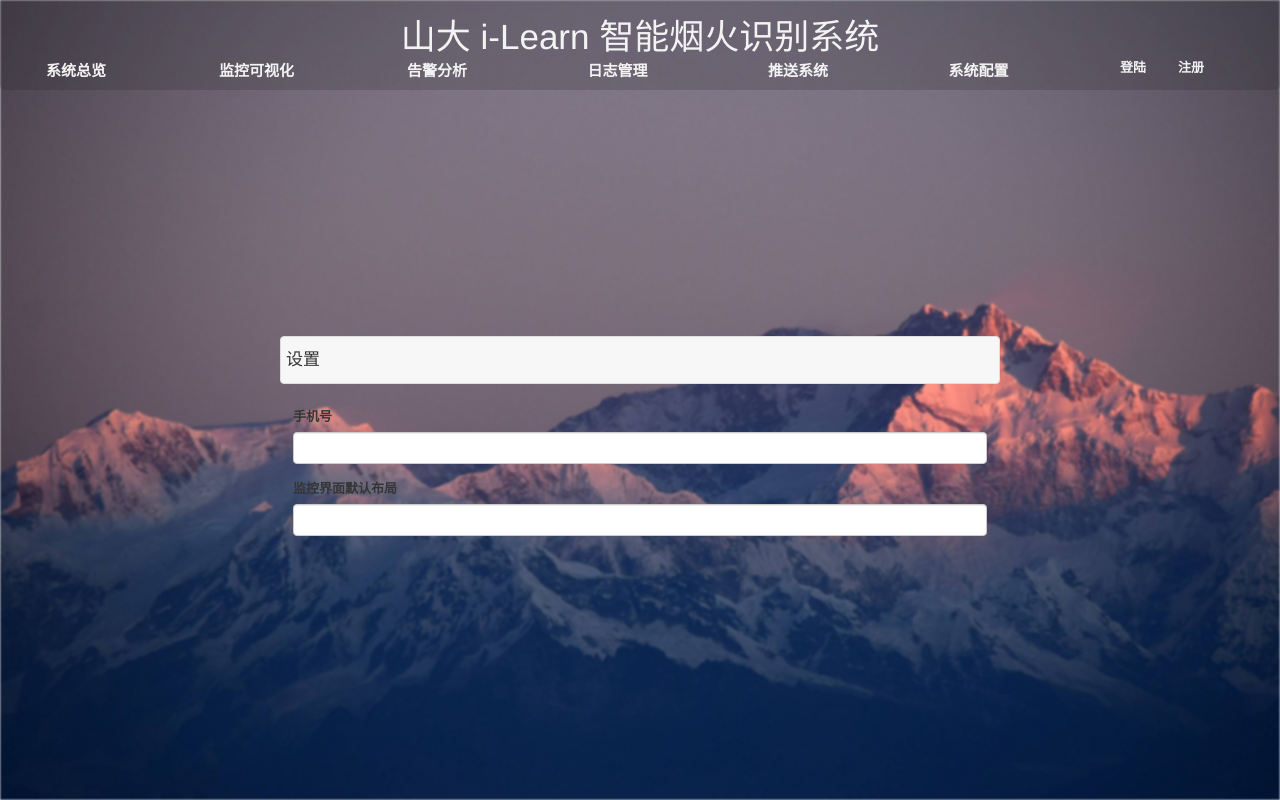
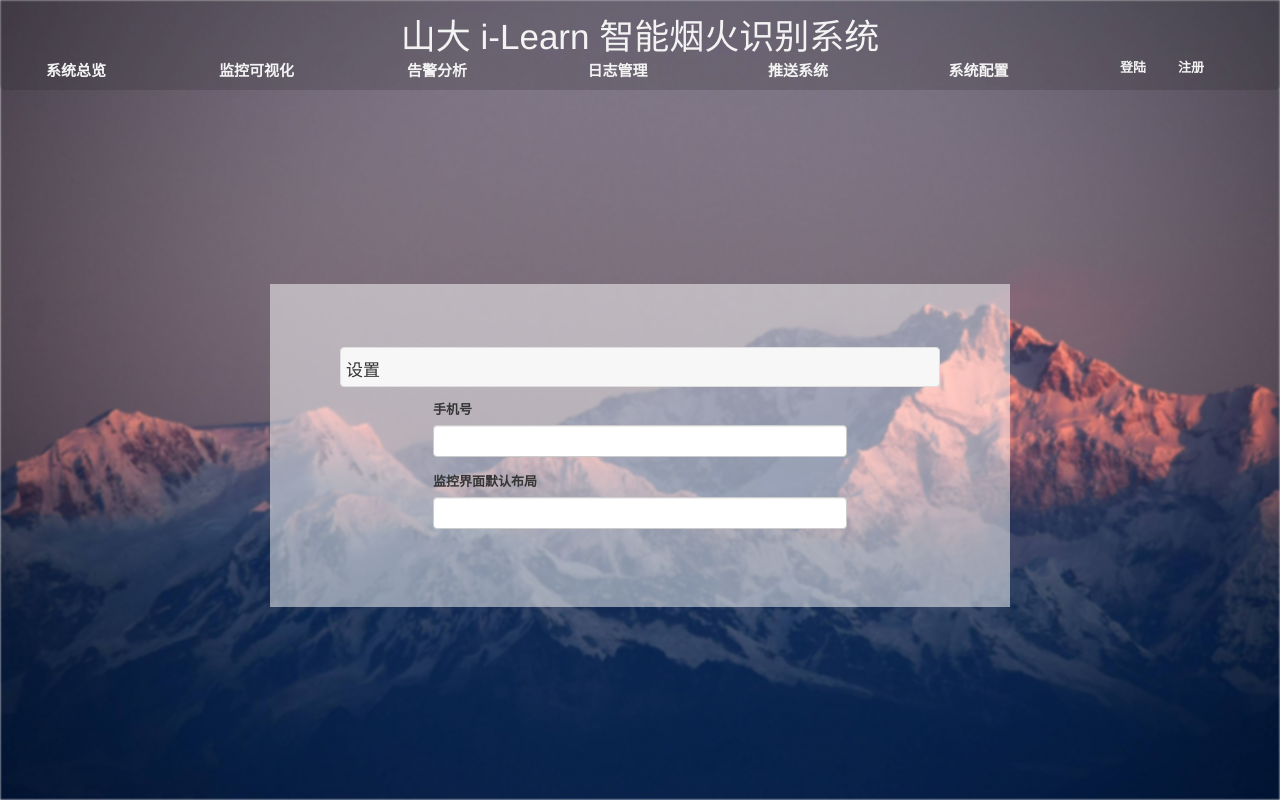
Before and after one commit to elaine140626/fire-detection, a Django app: template fire/login/templates/conf.html in a window 1280 px wide. Run offline with Django 3.2, Linux system fonts and the light colour scheme; the template is opened without the code that fills it, so the values that code supplies are empty; some libraries are stand-ins or nearby versions.

Commit message:
重复修改设置页面

```diff
--- a/fire/fire/urls.py
+++ b/fire/fire/urls.py
@@ -28,5 +28,6 @@ urlpatterns = [
     path('overview/', views.overview),
     path('logout/', views.logout),
     path('data/', views.DealData),
+    path('conf/', views.conf),
     path('', views.empty_redirect),
 ]
--- a/fire/login/templates/conf.html
+++ b/fire/login/templates/conf.html
@@ -5,8 +5,9 @@
 
 {% block main_body %}
     <div class="conf-content center">
-        <div class="container-fixed-sm white-blur-3">
-            <nav class="navbar navbar-default" role="navigation" style="padding: 0;">
+        <div class="container-fixed-sm white-blur-5" style="padding: 60px 70px;">
+            <div class="container-fluid no-padding">
+                <nav class="navbar navbar-default" role="navigation" style="padding: 0; height: 35px; margin: 0;">
                     <div class="container-fluid" style="padding: 0;margin: 0; height: 25px;">
                         <!-- 导航头部 -->
                         <div class="navbar-header">
@@ -18,7 +19,8 @@
                         </div><!-- END .navbar-collapse -->
                     </div>
                 </nav>
-            <div class="container-fluid">
+            </div>
+            <div class="container-fixed-xs">
                 <form action="/conf/" method="post">
                     <div class="form-group">
                         <label for="exampleInputAccount1">手机号</label>
--- a/fire/login/views.py
+++ b/fire/login/views.py
@@ -260,3 +260,15 @@ def MessageAmount(request):
     print(response.content)
     response.status_code = 200
     return response
+
+
+def conf(request):
+    ret_vars = {}
+
+    if request.session.get('is_login', None):
+        ret_vars['username'] = request.session['user_name']
+
+
+        return render(request, 'conf.html', ret_vars)
+
+    return redirect('/login')
--- a/fire/static/css/style.css
+++ b/fire/static/css/style.css
@@ -6,6 +6,13 @@
 }
 ::-webkit-scrollbar-thumb {
     -webkit-box-shadow: inset 0 0 6px rgba(0,0,0,0.3);
+}
+
+.white-blur-5{
+    background: rgba(255,255,255,.5);
+}
+.white-blur-3{
+    background: rgba(255,255,255,.3);
 }
 .center{
     display: flex;
```
Lines whose indentation alone changed are shown as unchanged.
